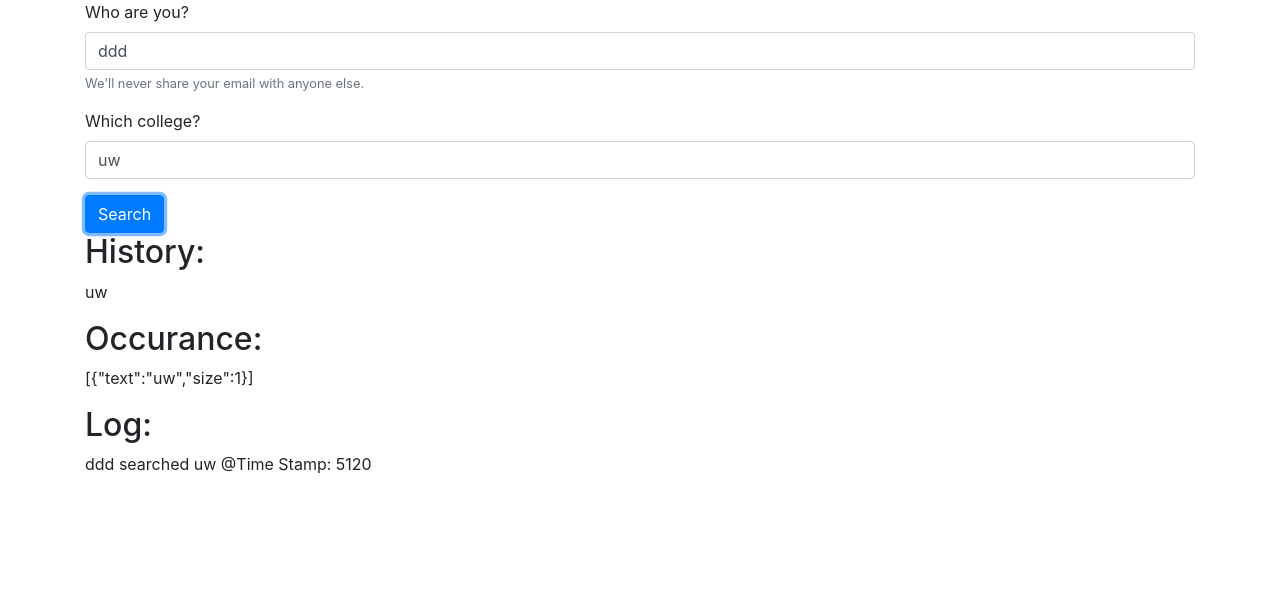
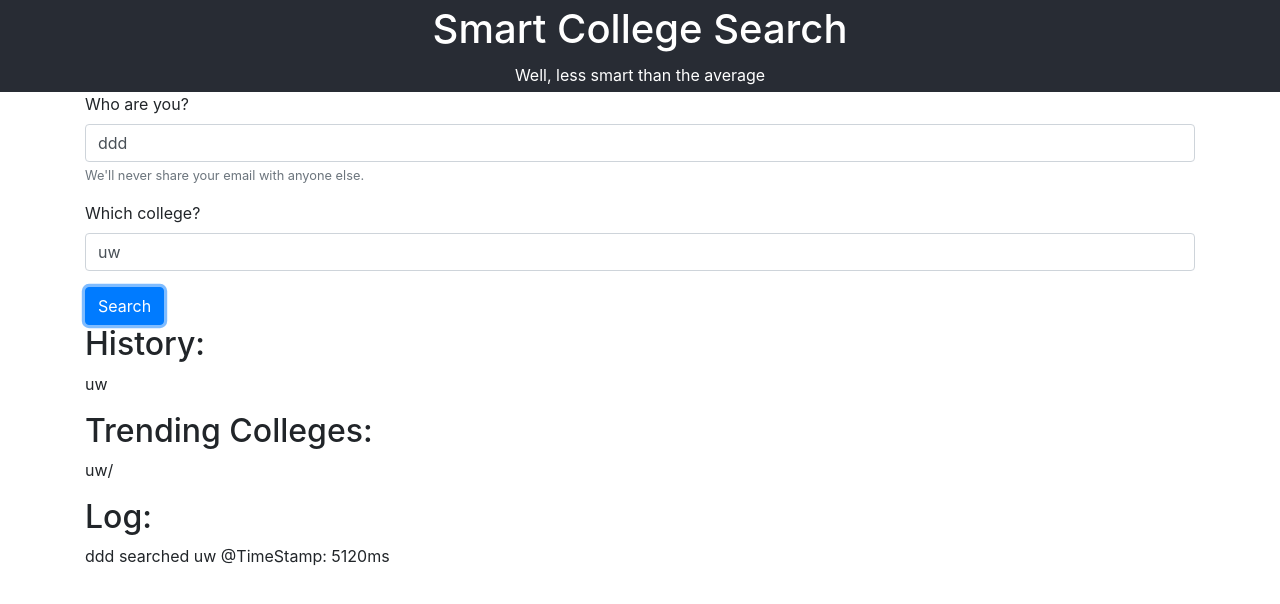
Before and after one commit to Gyangle/search-recommend-web, a plain HTML site: page index.html in a window 1280 px wide. Both pictures are taken after a click on the button "Search". Drawn offline with nearby package versions, Linux system fonts and the light colour scheme.

Commit message:
add sort the trending query feature

```diff
--- a/index.html
+++ b/index.html
@@ -8,10 +8,15 @@
   <link rel="stylesheet" href="https://maxcdn.bootstrapcdn.com/bootstrap/4.0.0/css/bootstrap.min.css"
     integrity="sha384-Gn5384xqQ1aoWXA+058RXPxPg6fy4IWvTNh0E263XmFcJlSAwiGgFAW/dAiS6JXm" crossorigin="anonymous">
   <link rel="stylesheet" href="style.css">
-  <title>College Search & recommend</title>
+  <title>College Search & Recommend</title>
 </head>
 
 <body>
+  <header class="App-header">
+    <h1>Smart College Search</h1>
+    <p>Well, less smart than the average</p>
+  </header>
+
   <div class="container">
     <form>
       <div class="form-group">
@@ -31,7 +36,7 @@
     <h2>History:</h2>
     <p id="history"></p>
 
-    <h2>Occurance:</h2>
+    <h2>Trending Colleges:</h2>
     <p id="occrance"></p>
 
     <h2>Log:</h2>
--- a/recommendation.js
+++ b/recommendation.js
@@ -24,7 +24,7 @@ function addSearchContent(user, college) {
     let pTag = document.createElement('p');
     // console.log(user + " search " + college + ` at ${event.timeStamp};`);
     let timeStamp = Math.floor(parseFloat(event.timeStamp));
-    pTag.textContent = user + " searched " + college + " @Time Stamp: " + timeStamp;
+    pTag.textContent = user + " searched " + college + " @TimeStamp: " + timeStamp + "ms";
     return pTag;
 }
 
@@ -43,8 +43,35 @@ function displaySearchHistory(searchHistory) {
         newArray.push({ text: word, size: 1 });
     }
     });
-    occranceP.textContent = JSON.stringify(newArray);
+    updateOccranceText(newArray);
+
 }
+
+// print the college in sorted order, based on the unsorted Array
+function updateOccranceText(newArray) {
+    // console.log(newArray[0].size);
+
+    // sorting the array
+    let byTimes = function() {
+        return function(a,b) {
+            return ((a.size > b.size) ? -1 : ((a.size < b.size) ? 1 : 0));
+        }
+    };
+    let sortedArray = newArray.sort(byTimes()); // reorder the array based on time: big -> small
+
+    // generate the text to display
+    let string = "";
+    for (let i=0; i < sortedArray.length; i++) {
+        if (i < 5) { // record the top 5 result, if length is greater
+            string = string + sortedArray[i].text + "/ ";
+        }
+    }
+
+    occranceP.textContent = string;
+    // occranceP.textContent = JSON.stringify(sortedArray);
+}
+
+
 
 function readSearchHistoryFromFile() {
     fs.readFile("./data.json", 'utf8', (err, data) => {
--- a/style.css
+++ b/style.css
@@ -0,0 +1,13 @@
+.App-header {
+    background-color: #282c34;
+    min-height: 5vh;
+    display: flex;
+    flex-direction: column;
+    align-items: center;
+    justify-content: center;
+    color: white;
+  }
+
+  .App-header > h1, .App-header > p {
+    margin: 5px;
+  }
```
